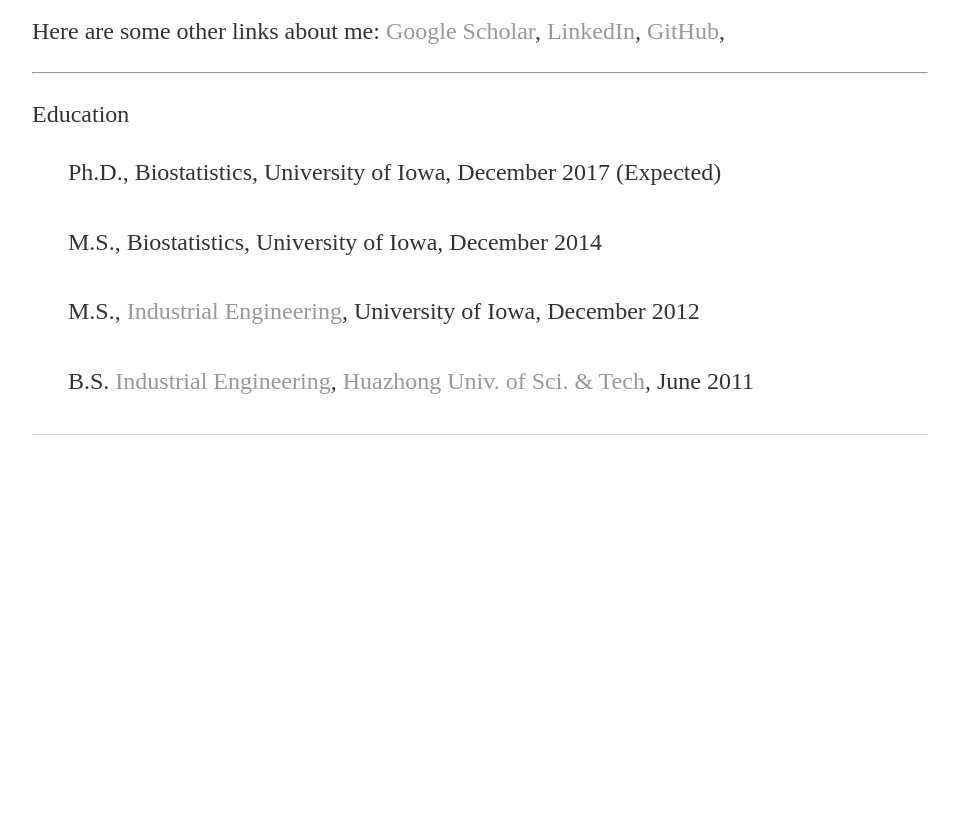
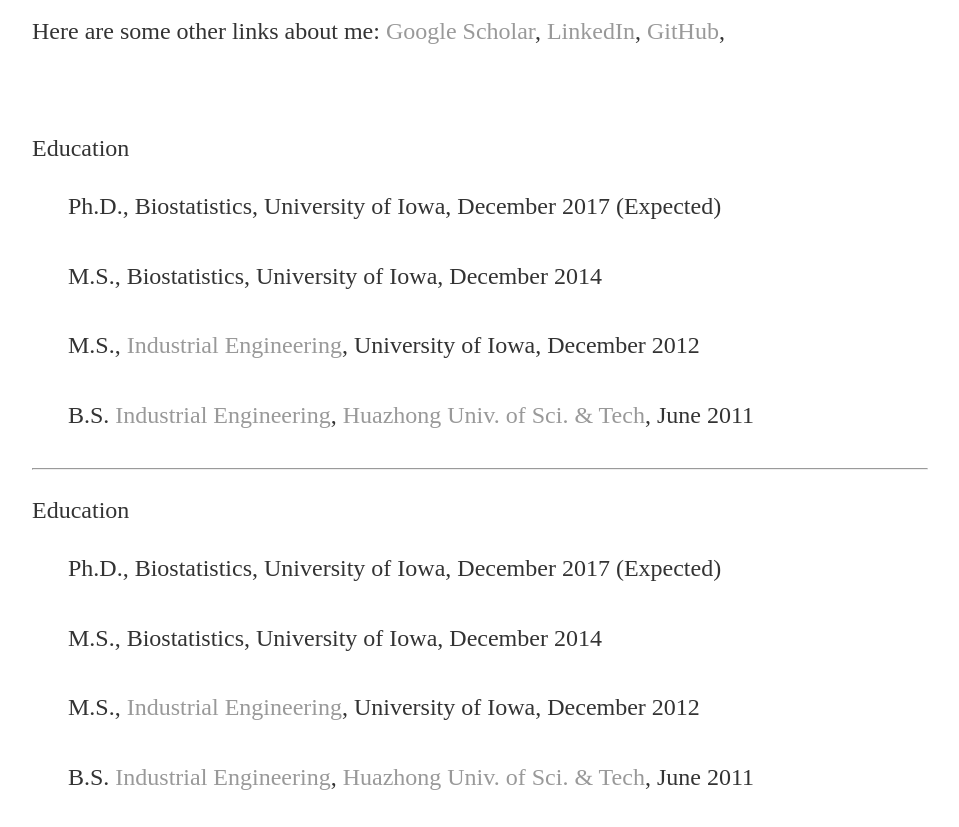
Before and after one commit to YaohuiZeng/YaohuiZeng.github.io, a plain HTML site: page index.html in a window 1280 px wide. Shown: the part 780-1607 px from the top of the page, without its empty margins (160-1119 px from the left). Before the commit the page ends 1275 px from the top, so only its background shows below. Drawn offline with Linux system fonts and the light colour scheme.

Commit message:
updated homepage

```diff
--- a/index.html
+++ b/index.html
@@ -36,6 +36,23 @@
             <!--<a href="https://www.kaggle.com/yaohuizeng">Kaggle</a><br>-->
         		</p>
 
+        		<br><br>
+
+        		<p>Education<p>
+        		<dl>
+              <dd>
+                  Ph.D., Biostatistics, University of Iowa, December 2017 (Expected)
+              </dd>
+              <dd>
+                  M.S., Biostatistics, University of Iowa, December 2014
+              </dd>
+              <dd>
+                  M.S., <a href="https://mie.engineering.uiowa.edu/">Industrial Engineering</a>, University of Iowa, December 2012
+              </dd>
+              <dd>
+                  B.S.<a href="http://english.mse.hust.edu.cn/research/research-areas-detail/985#"> Industrial Engineering</a>, <a href="http://english.hust.edu.cn/">Huazhong Univ. of Sci. & Tech</a>, June 2011
+              </dd>
+            </dl>
         		<hr>
 
 
```
